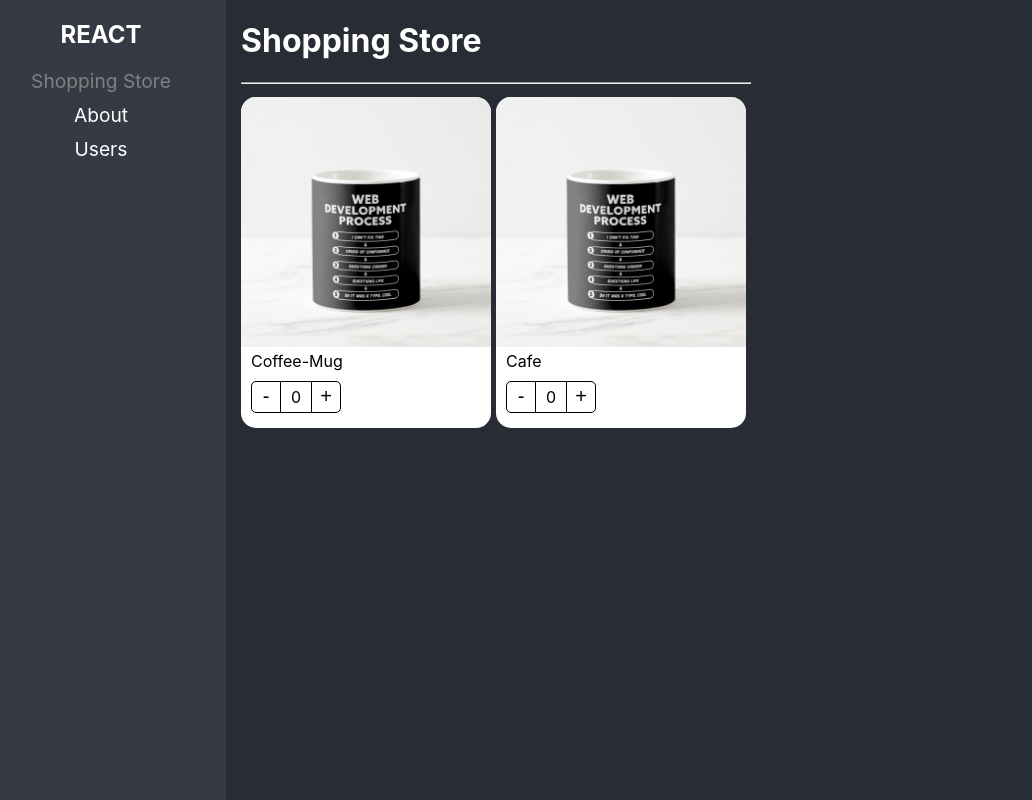
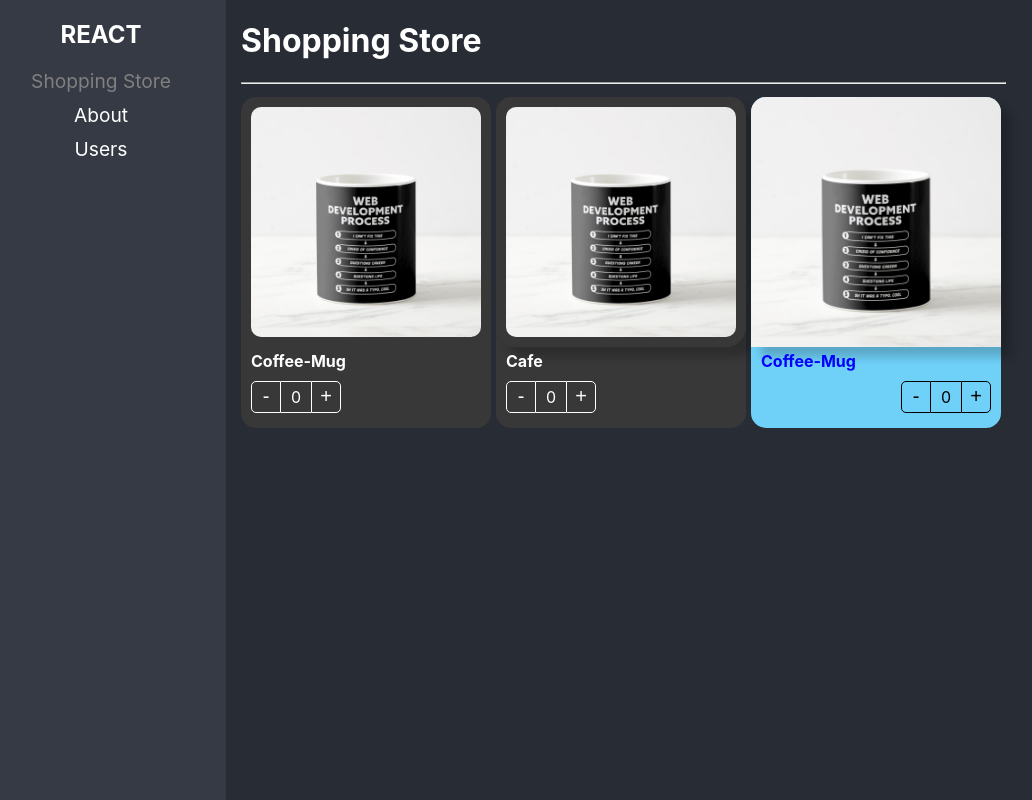
Before and after one commit to H-ROD-10/react-adv, a React (Vite) app: page /home in a window 1280 px wide. Shown: the whole page, without its empty margins (24-1056 px from the left). Built offline with nearby package versions, Linux system fonts and the light colour scheme.

Commit message:
Implementacion de className y Styles a Component-Compound

```diff
--- a/src/02-component-pattner/components/ProductBottons.tsx
+++ b/src/02-component-pattner/components/ProductBottons.tsx
@@ -2,12 +2,17 @@ import { useContext } from "react"
 import { ProductContext } from "./ProductCart"
 import styles from '../styles/styles.module.css'
 
-export const ProductButtons = () => {
+export interface Props{
+    className?: string;
+    style?: React.CSSProperties;
+}
+
+export const ProductButtons = ({className, style}: Props) => {
 
     const {counter, increaseBy} = useContext(ProductContext)
 
     return(
-        <div className={styles.buttonsContainer}>
+        <div className={`${styles.buttonsContainer} ${className}`} style={style}>
             <button className={styles.buttonMinus} onClick={()=> increaseBy(-1)}>-</button>
             <div className={styles.countLabel}>{counter}</div>
             <button type='submit' className={styles.buttonAdd} onClick={()=>increaseBy(+1)}>+</button>
--- a/src/02-component-pattner/components/ProductCart.tsx
+++ b/src/02-component-pattner/components/ProductCart.tsx
@@ -1,6 +1,6 @@
-import { createContext, useContext } from 'react';
+import { createContext, ReactElement } from 'react';
 import { useProductCount } from '../hooks/useProductCount';
-import { ProductContextProps, ProductsCartProps } from '../interfaces/interfaces';
+import { ProductContextProps, Product } from '../interfaces/interfaces';
 
 
 import styles from '../styles/styles.module.css'
@@ -10,7 +10,15 @@ export const ProductContext = createContext({} as ProductContextProps);
 const {Provider} = ProductContext;
 
 
-export const ProductCart = ({children, product}: ProductsCartProps) => {
+export interface ProductsCartProps {
+  product: Product;
+  children?: ReactElement | ReactElement[];
+  className?: string;
+  style?: React.CSSProperties;
+}
+
+
+export const ProductCart = ({children, product, className, style}: ProductsCartProps) => {
   const {counter, increaseBy} = useProductCount()
 
   return (
@@ -19,7 +27,7 @@ export const ProductCart = ({children, product}: ProductsCartProps) => {
       counter,
       increaseBy
     }}>
-      <div className={styles.productCard}>
+      <div className={`${styles.productCard} ${className}` } style={style}>
       {children}
       </div>
     </Provider>
--- a/src/02-component-pattner/components/ProductImage.tsx
+++ b/src/02-component-pattner/components/ProductImage.tsx
@@ -3,9 +3,13 @@ import NoImage from '../assets/no-image.jpg'
 import styles from '../styles/styles.module.css'
 import { ProductContext } from "./ProductCart";
 
+export interface Props{
+  img?: string;
+  className?: string;
+  style?: React.CSSProperties;
+}
 
-
-export const ProductImage = ({img=''}) => {
+export const ProductImage = ({img, className, style}: Props) => {
     const {product} = useContext(ProductContext)
     let imgToShow: string;
 
@@ -17,6 +21,11 @@ export const ProductImage = ({img=''}) => {
       imgToShow = NoImage
     }
     return(
-      <img className={styles.productImg} src={imgToShow} alt={product.title} />
+      <img
+        className={`${styles.productImg} ${className}`}
+        src={imgToShow}
+        alt={product.title}
+        style={style}
+      />
     )
   }
--- a/src/02-component-pattner/components/ProductTitle.tsx
+++ b/src/02-component-pattner/components/ProductTitle.tsx
@@ -2,9 +2,20 @@ import { useContext } from "react"
 import { ProductContext } from './ProductCart';
 import styles from '../styles/styles.module.css'
 
-export const ProductTitle = ({title = ''}) =>  {
+export interface Props{
+  title?: string;
+  className?: string;
+  style?: React.CSSProperties;
+}
+
+export const ProductTitle = ({title, className, style}: Props) =>  {
     const {product} = useContext(ProductContext)
     return(
-      <span className={styles.productDescription}>{title? title : product.title}</span>
+      <span
+        className={`${styles.productDescription} ${className}`}
+        style={style}
+        >
+          {title? title : product.title}
+      </span>
     )
   }
--- a/src/02-component-pattner/pages/ShoppingPage.tsx
+++ b/src/02-component-pattner/pages/ShoppingPage.tsx
@@ -1,5 +1,6 @@
 
 import {ProductCart, ProductImage, ProductTitle, ProductButtons} from '../components'
+import '../styles/custom-style.css'
 
 
 const product = {
@@ -10,7 +11,7 @@ const product = {
 
 export const ShoppingPage = () => {
   return (
-    <div>
+    <div >
         <h1>Shopping Store</h1>
         <hr />
 
@@ -19,16 +20,22 @@ export const ShoppingPage = () => {
           flexDirection: 'row',
           flexWrap: 'wrap'
         }}>
-          <ProductCart product={product}>
-            <ProductImage />
-            <ProductTitle />
-            <ProductButtons/>
+          <ProductCart product={product} className='bg-dark text-white'>
+            <ProductImage className='custom-img'/>
+            <ProductTitle className='text-bold'/>
+            <ProductButtons className='custom-bottons'/>
           </ProductCart>
 
-          <ProductCart product={product}>
-            <ProductCart.Image />
-            <ProductCart.Title title='Cafe'/>
-            <ProductCart.Buttons/>
+          <ProductCart product={product} className='bg-dark text-white'>
+            <ProductCart.Image className='custom-img' style={{boxShadow:'10px 10px 10px rgba(0,0,0,0.2)'}}/>
+            <ProductCart.Title title='Cafe' className='text-bold'/>
+            <ProductCart.Buttons className='custom-bottons'/>
+          </ProductCart>
+
+          <ProductCart product={product} style={{ backgroundColor:'#70D1F8'}}>
+            <ProductImage style={{boxShadow:'10px 10px 10px rgba(0,0,0,0.2)'}}/>
+            <ProductTitle style={{color:'blue', fontWeight: 'bold'}}/>
+            <ProductButtons style={{display: 'flex', justifyContent:'end'}}/>
           </ProductCart>
 
         </div>
--- /dev/null
+++ b/src/02-component-pattner/styles/custom-style.css
@@ -0,0 +1,22 @@
+.bg-dark{
+    background-color: rgb(56, 56, 56);
+}
+
+.text-white {
+    color: white;
+}
+
+.text-bold{
+    font-weight: bold;
+}
+
+.custom-img{
+    padding: 10px;
+    border-radius: 20px;
+    width: calc(100% - 20px);
+}
+
+.custom-bottons button, .custom-bottons div{
+    color: white;
+    border-color: white;
+}
```
Also changed, not shown: src/02-component-pattner/interfaces/interfaces.ts (+8 -7 lines).
